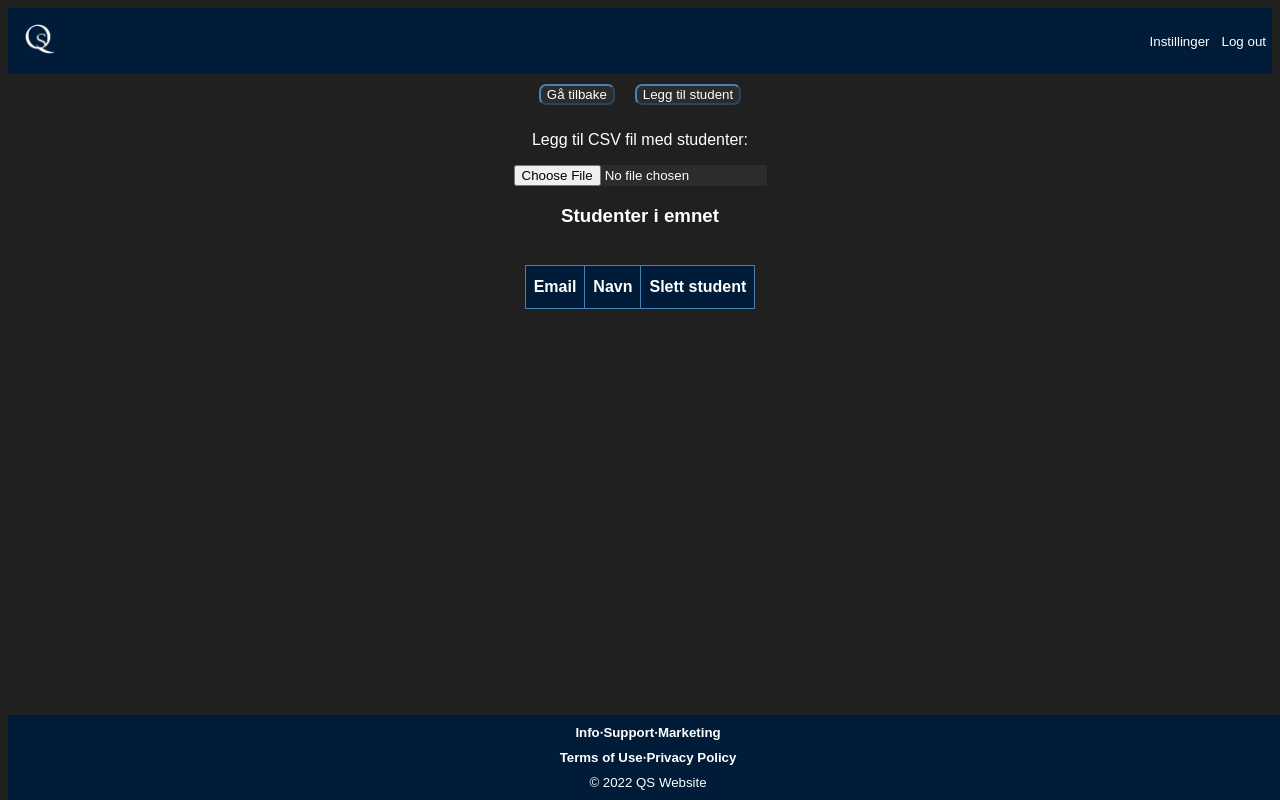
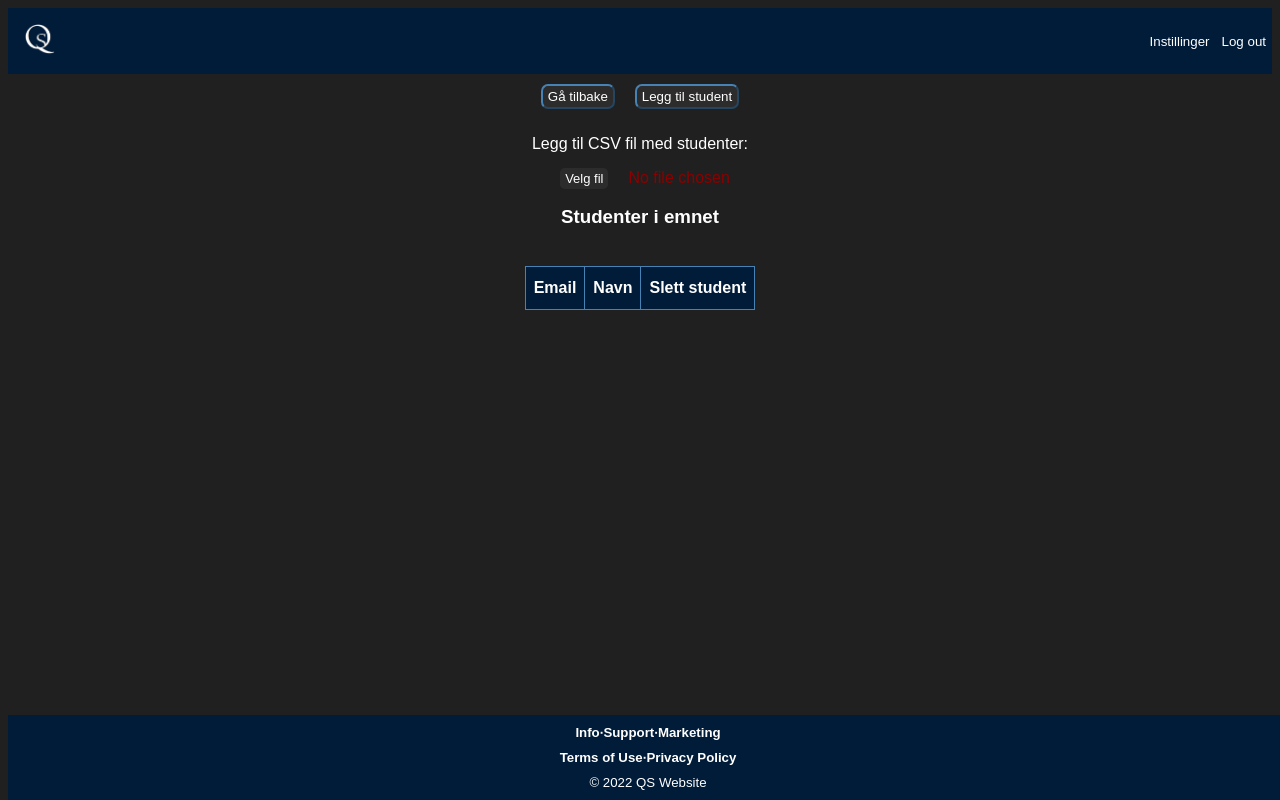
Before and after one commit to thadshap/Full-stack-application-developer-QS-project, a Vue app: page /allStudents in a window 1280 px wide. Built offline with nearby package versions, Linux system fonts and the light colour scheme; the HTML template or start-up script is replaced by a standard one.

Commit message:
fix picking file

```diff
--- a/src/views/ShowAllStudentsInCourse.vue
+++ b/src/views/ShowAllStudentsInCourse.vue
@@ -4,7 +4,9 @@
     <button id="goBack" v-on:click="goBack"> Gå tilbake</button>
     <button id="addStudent" v-on:click="addNewStudent"> Legg til student</button><br>
     <p id="add-student-file-header">Legg til CSV fil med studenter:</p>
-    <input id="file" class="inputFields" type="file" v-on:change="changeFile">
+    <input id="file" class="inputFields" type="file" v-on:change="changeFile" hidden>
+    <label id="file-button" for="file" v-on:click="changeFileDesigne">Velg fil</label>
+    <span id="file-chosen">No file chosen</span>
     <button id="sendFile" v-on:click="sendFile" v-if="showSendFile"> Send</button>
     <div id="showAddStudent" v-if="showAddStudent"><br>
       fornavn: <input @validate="validate('firstName')" v-model="addStudent.firstName" id="firstName" class="inputFields" type="text" placeholder="fornavn"><br>
@@ -75,6 +77,16 @@ export default {
     }
   },
   methods: {
+    changeFileDesigne(){
+      const actualBtn = document.getElementById('file');
+
+      const fileChosen = document.getElementById('file-chosen');
+
+      actualBtn.addEventListener('change', function(){
+        fileChosen.textContent = this.files[0].name
+        fileChosen.style.color  = "green";
+      })
+    },
     goBack(){
       this.$router.push({
         name: 'administrator'
@@ -137,7 +149,7 @@ export default {
 
 <style scoped>
 
-  button {
+  button{
     cursor: pointer;
     color:white;
     background-color: #2d2c2c;
@@ -145,6 +157,7 @@ export default {
     border-color: steelblue;
     border-radius: 7px;
     margin: 10px;
+    padding: 3px 5px 3px 5px;
   }
 
   #studentsToShow{
@@ -192,4 +205,21 @@ export default {
     display: grid;
     justify-content: center;
   }
+  #file-button {
+    background-color: #2d2c2c;
+    color: white;
+    border-radius: 0.3rem;
+    cursor: pointer;
+    margin: 10px;
+    padding: 3px 5px 3px 5px;
+    font-size: 13px;
+    font-family: Arial;
+  }
+  #file-chosen{
+    color: darkred;
+    margin-left: 10px;
+  }
+  #sendFile{
+    margin: 0 0 0 10px;
+  }
 </style>
```
Also changed, not shown: src/views/AddNewCourse.vue (+8 -1 lines).
